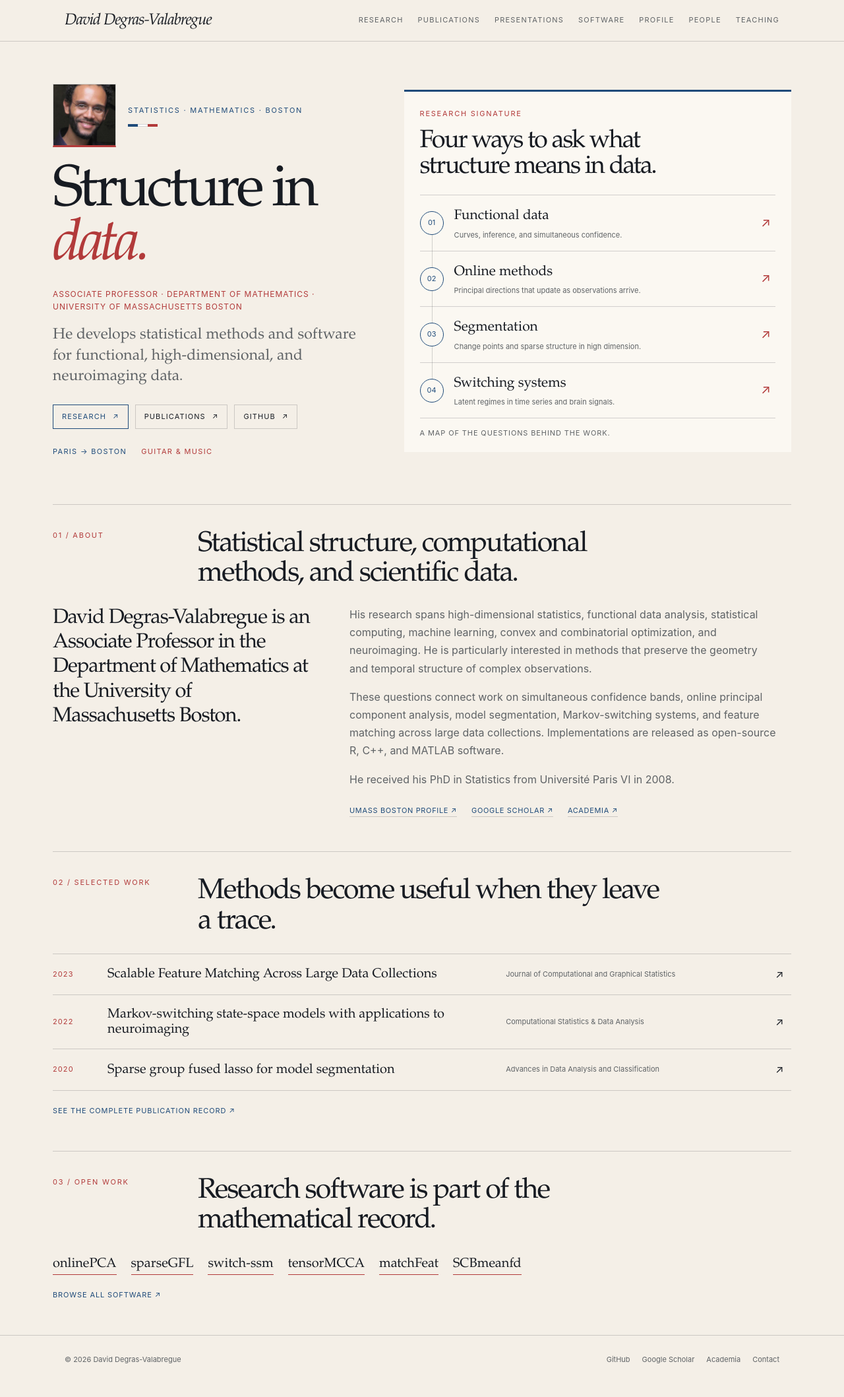
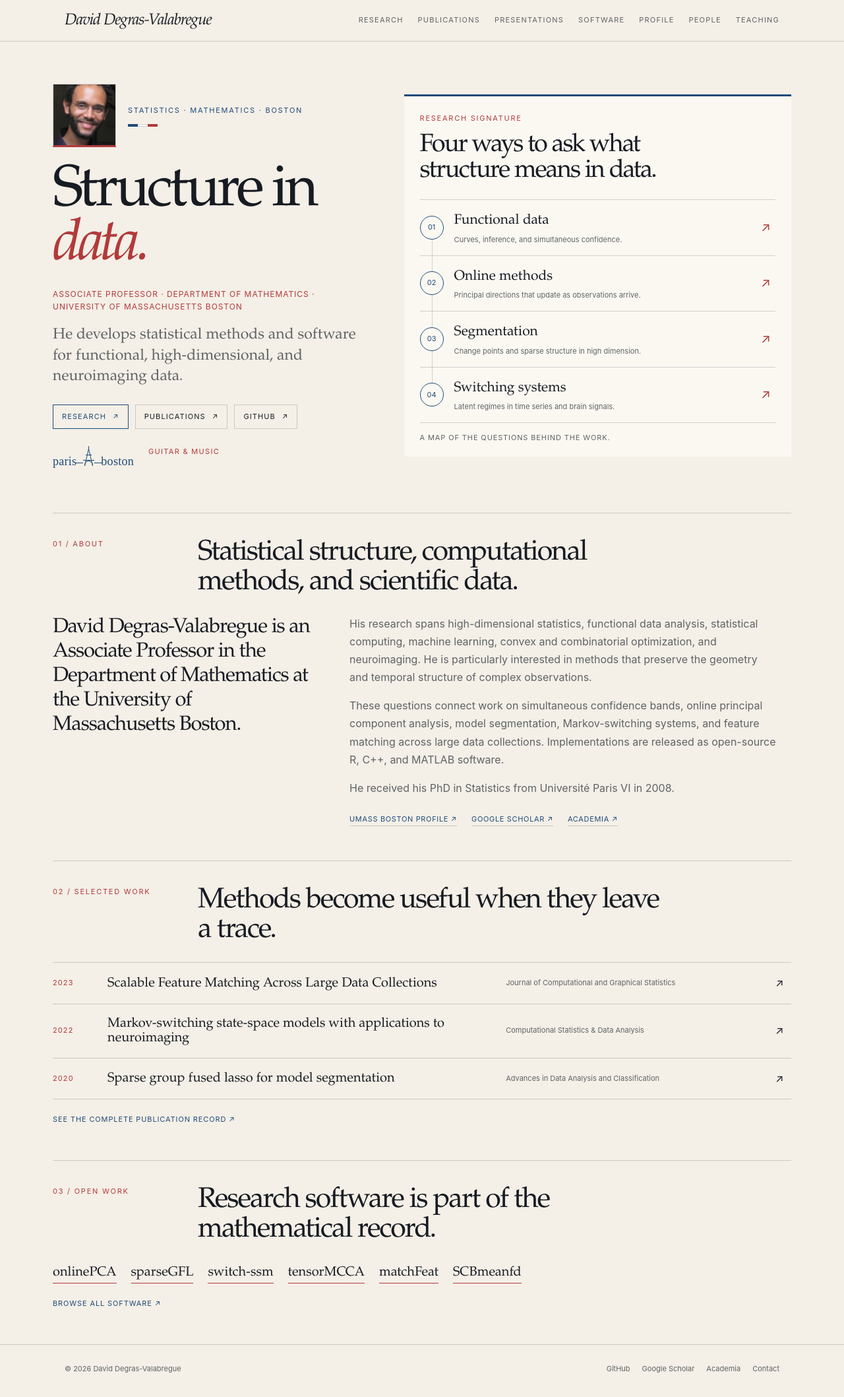
Before and after one commit to Yiming-S/ddegras.github.io, a Jekyll site: the page built from _pages/about.md, in a window 1280 px wide. Shown: the whole page at 66% size. Built offline with Jekyll 4.4.1, drawn with Linux system fonts in a browser that asks for light colours.

Commit message:
replace city arrow with a continuous signature route

```diff
--- a/_pages/about.md
+++ b/_pages/about.md
@@ -30,7 +30,12 @@ redirect_from:
         <a class="home-action" href="{{ '/publications/' | relative_url }}">Publications <span aria-hidden="true">↗</span></a>
         <a class="home-action" href="https://github.com/ddegras">GitHub <span aria-hidden="true">↗</span></a>
       </div>
-      <p class="home-meta"><span>Paris → Boston</span><span>Guitar &amp; music</span></p>
+      <p class="home-meta">
+        <span class="city-signature" aria-label="Paris to Boston">
+          <span class="city-signature__word">paris</span><span class="city-signature__line"></span><span class="city-signature__tower" aria-hidden="true"><span class="city-signature__decks"></span><span class="city-signature__arch"></span><span class="city-signature__spire"></span></span><span class="city-signature__line"></span><span class="city-signature__word">boston</span>
+        </span>
+        <span>Guitar &amp; music</span>
+      </p>
     </div>
 
     <section class="research-atlas" aria-labelledby="atlas-heading">
--- a/assets/css/main.scss
+++ b/assets/css/main.scss
@@ -260,8 +260,82 @@ p, ul, ol { margin-top: 0; }
   text-transform: uppercase;
 }
 
-.home-meta span:first-child { color: var(--cobalt); }
-.home-meta span:last-child { color: var(--vermilion); }
+.city-signature {
+  display: inline-flex;
+  align-items: flex-end;
+  min-height: 31px;
+  color: var(--cobalt);
+  font-family: "Bradley Hand", "Segoe Print", cursive;
+  font-size: 18px;
+  font-weight: 400;
+  letter-spacing: .015em;
+  line-height: 1;
+  text-transform: none;
+}
+
+.city-signature__word { transform: translateY(1px); }
+
+.city-signature__line {
+  width: 12px;
+  height: 1px;
+  margin: 0 -2px 5px;
+  background: var(--cobalt);
+}
+
+.city-signature__tower {
+  position: relative;
+  display: inline-block;
+  flex: 0 0 23px;
+  width: 23px;
+  height: 31px;
+  margin: 0 -1px;
+}
+
+.city-signature__tower::before,
+.city-signature__tower::after {
+  position: absolute;
+  bottom: 1px;
+  width: 1px;
+  height: 26px;
+  transform-origin: bottom center;
+  background: var(--cobalt);
+  content: "";
+}
+
+.city-signature__tower::before { left: 5px; transform: rotate(13deg); }
+.city-signature__tower::after { right: 5px; transform: rotate(-13deg); }
+.city-signature__tower span { position: absolute; display: block; }
+
+.city-signature__decks::before,
+.city-signature__decks::after {
+  position: absolute;
+  height: 1px;
+  background: var(--cobalt);
+  content: "";
+}
+
+.city-signature__decks::before { top: 13px; left: 7px; width: 9px; }
+.city-signature__decks::after { top: 21px; left: 3px; width: 17px; }
+
+.city-signature__arch {
+  bottom: 1px;
+  left: 5px;
+  width: 13px;
+  height: 8px;
+  border: 1px solid var(--cobalt);
+  border-bottom: 0;
+  border-radius: 13px 13px 0 0;
+}
+
+.city-signature__spire {
+  top: 0;
+  left: 11px;
+  width: 1px;
+  height: 6px;
+  background: var(--cobalt);
+}
+
+.home-meta > span:last-child { color: var(--vermilion); }
 
 .research-atlas,
 .selected-publications {
```
Also changed, not shown: DESIGN.md (+3 -0 lines).
